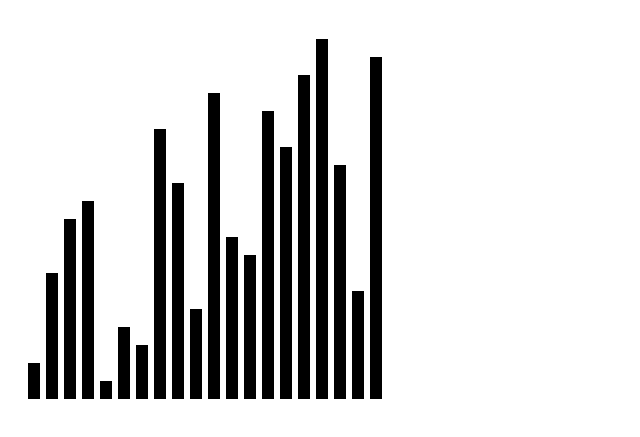
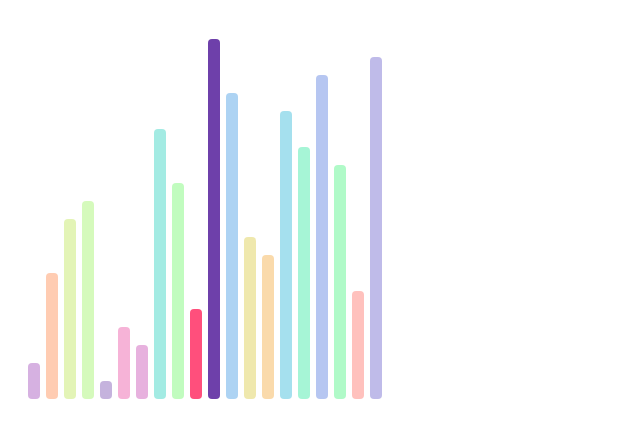
Before and after one commit to asumo-dev/sort-visualization, a Gatsby site: page / in a window 1280 px wide. Shown: the part 61-498 px from the top of the page, without its empty margins (0-640 px from the left). Built offline with nearby package versions, Linux system fonts and the light colour scheme; Gatsby itself is replaced by a stand-in of ours.

Commit message:
feat: make sort animation look good

```diff
--- a/src/components/SortAnimation.tsx
+++ b/src/components/SortAnimation.tsx
@@ -33,37 +33,56 @@ class SortRenderer {
   }
 
   createBars(items: number[]) {
+    const colorScale = d3
+      .scaleSequential(d3.interpolateRainbow)
+      .domain([items[0], items[items.length - 1]]);
+
     this.svg
-      .selectAll(`rect`)
-      .attr(`class`, `bar`)
+      .selectAll(`.bar`)
       .data(items, (d: number) => d)
       .enter()
       .append(`rect`)
+      .attr(`class`, `bar`)
       .attr(
         `x`,
         (d, i: number) => this.margin + i * (this.barWidth + this.barSpace),
       )
       .attr(`y`, (d) => this.margin + this.maxBarHeight - d * this.heightGap)
       .attr(`width`, this.barWidth)
-      .attr(`height`, (d) => d * this.heightGap);
+      .attr(`height`, (d) => d * this.heightGap)
+      .attr(`rx`, 4)
+      .attr(`ry`, 4)
+      .attr(`opacity`, 0.7)
+      .attr(`fill`, (d) => colorScale(d));
   }
 
-  updateBars(items: number[], options?: { delay?: number; duration?: number }) {
+  updateBars(
+    items: number[],
+    options?: { delay?: number; duration?: number; highlight?: number[] },
+  ) {
+    const { delay, duration, highlight } = options;
+
     let transition = this.svg
-      .selectAll(`rect`)
+      .selectAll(`.bar`)
       .data(items, (d: number) => d)
       .transition();
 
-    if (options) {
-      if (options.delay) {
-        transition = transition.delay(options.delay);
-      }
-      if (options.duration) {
-        transition = transition.duration(options.duration);
-      }
+    if (highlight) {
+      transition = transition
+        .duration(100)
+        .attr(`opacity`, (d, i) => (highlight.includes(i) ? 1 : 0.4))
+        .transition();
+    }
+
+    if (delay) {
+      transition = transition.delay(options.delay);
+    }
+    if (duration) {
+      transition = transition.duration(options.duration);
     }
 
     return transition
+      .ease(d3.easeElasticOut)
       .attr(
         `x`,
         (d, i: number) => this.margin + i * (this.barWidth + this.barSpace),
@@ -109,7 +128,7 @@ const SortAnimation: React.FC<SortAnimationProps> = ({
       // shuffle animation
       await renderer.updateBars(items, {
         duration: 1000,
-        delay: 750,
+        delay: 1000,
       });
 
       // eslint-disable-next-line no-restricted-syntax
@@ -120,11 +139,15 @@ const SortAnimation: React.FC<SortAnimationProps> = ({
           // eslint-disable-next-line no-await-in-loop
           await renderer.updateBars(items, {
             duration: 250,
+            highlight: sortStep.compared,
           });
         }
 
         // eslint-disable-next-line no-await-in-loop
-        await Utils.delay(100);
+        await renderer.updateBars(items, {
+          duration: 100,
+          highlight: sortStep.compared,
+        });
       }
     })();
 
--- a/src/utils/sort.ts
+++ b/src/utils/sort.ts
@@ -2,7 +2,8 @@ import { Utils } from './utils';
 
 export type SortStep = {
   isDataUpdated: boolean;
-  swap?: number[];
+  swapped?: number[];
+  compared?: number[];
 };
 
 export class Sort {
@@ -17,12 +18,14 @@ export class Sort {
 
           yield {
             isDataUpdated: true,
-            swap: [j, j - 1],
+            swapped: [j, j - 1],
+            compared: [j, j - 1],
           };
         }
 
         yield {
           isDataUpdated: false,
+          compared: [j, j - 1],
         };
       }
     }
```
